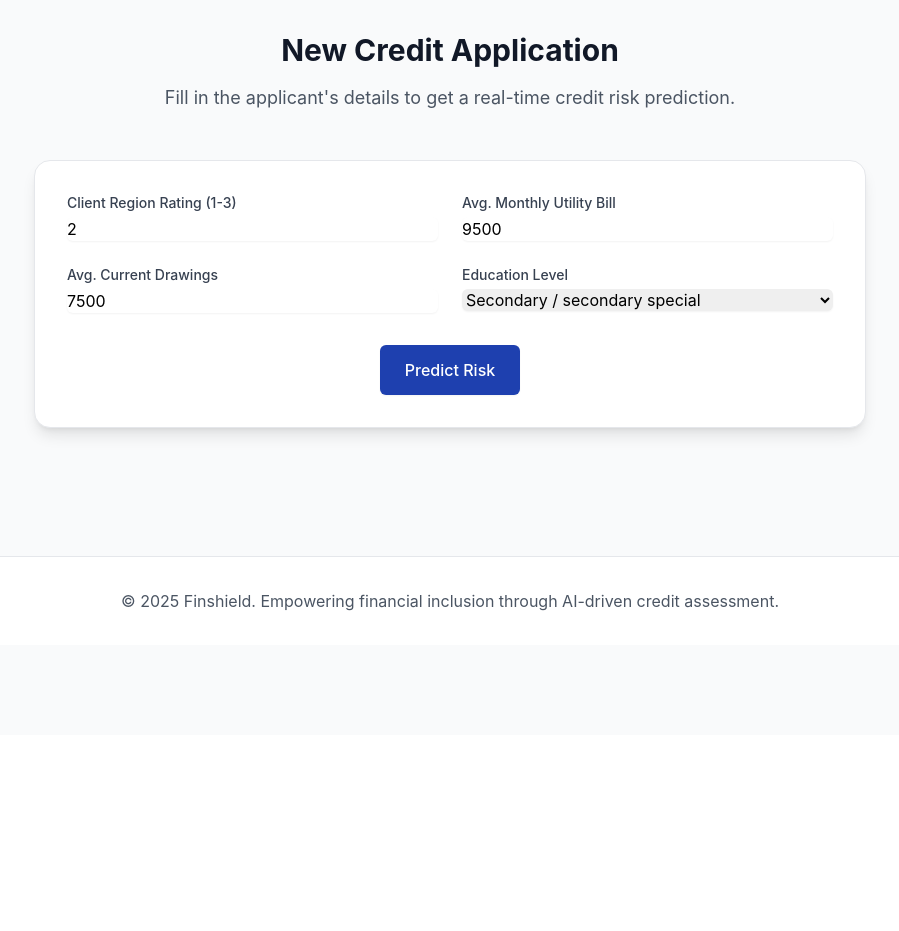
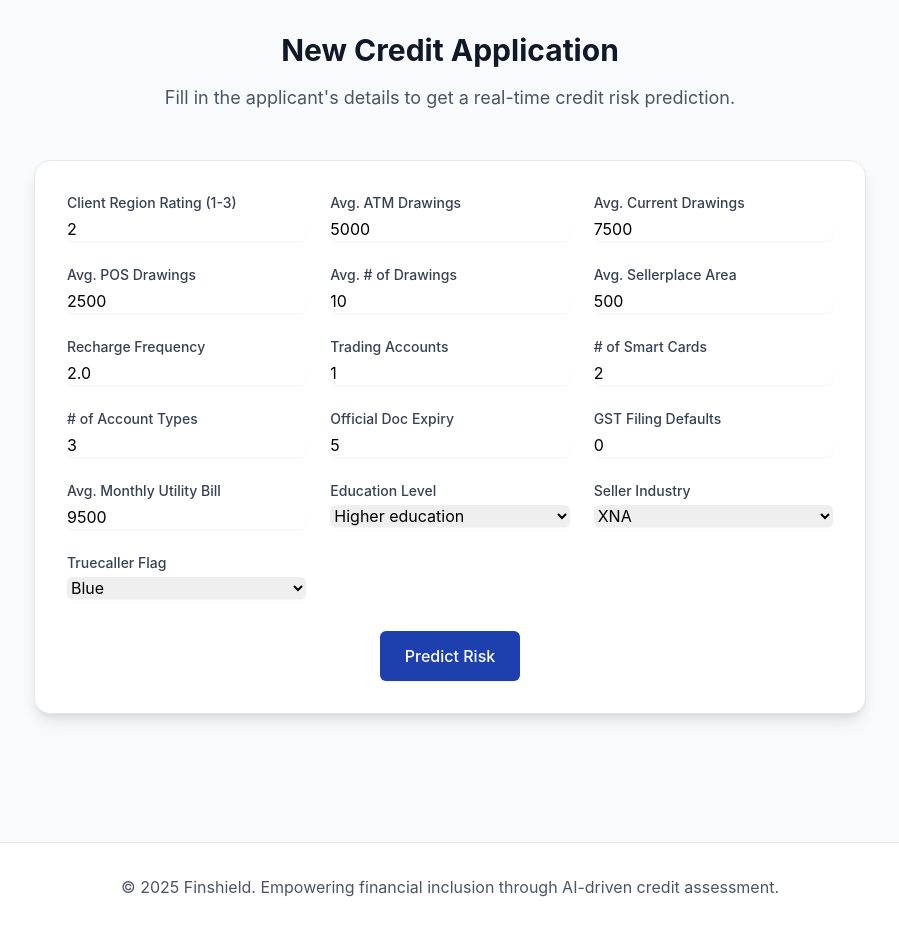
Before and after one commit to DivyanshGupta2006/Default-Probability-Model-Using-Alternative-Data, a FastAPI app: page /add in a window 1280 px wide. Shown: the part 65-996 px from the top of the page, without its empty margins (190-1089 px from the left). Before the commit the page ends 676 px from the top, so only its background shows below. Run offline with FastAPI, Linux system fonts and the light colour scheme; parts of the project's set-up code (start-up, migrations or seed data) failed here and were passed over; some libraries are stand-ins or nearby versions.

Commit message:
add_user updated

```diff
--- a/src/interface/static/js/main.js
+++ b/src/interface/static/js/main.js
@@ -1,16 +1,38 @@
-document.getElementById('credit-form').addEventListener('submit', async function(event) {
+// In: src/interface/static/js/main.js
+
+document.addEventListener('DOMContentLoaded', function() {
+    const creditForm = document.getElementById('credit-form');
+    if (!creditForm) return; // Stop if we're not on the add_user page
+
+    // Keep chart variables in a scope accessible to the functions
+    let probabilityChart = null;
+    let positiveFeaturesChart = null;
+    let negativeFeaturesChart = null;
+
+    creditForm.addEventListener('submit', async function(event) {
         event.preventDefault();
 
         const form = event.target;
+        const submitBtn = form.querySelector('button[type="submit"]');
+        const resultContainer = document.getElementById('result-container');
+
+        // Show loading state
+        resultContainer.style.display = 'none';
+        submitBtn.disabled = true;
+        submitBtn.innerHTML = `
+            <svg class="animate-spin -ml-1 mr-3 h-5 w-5 text-white inline" xmlns="http://www.w3.org/2000/svg" fill="none" viewBox="0 0 24 24">
+                <circle class="opacity-25" cx="12" cy="12" r="10" stroke="currentColor" stroke-width="4"></circle>
+                <path class="opacity-75" fill="currentColor" d="M4 12a8 8 0 018-8V0C5.373 0 0 5.373 0 12h4zm2 5.291A7.962 7.962 0 014 12H0c0 3.042 1.135 5.824 3 7.938l3-2.647z"></path>
+            </svg>
+            Processing...
+        `;
+
+        const applicationData = {};
         const formData = new FormData(form);
-    const resultContainer = document.getElementById('result-container');
-    const applicationData = {};
         formData.forEach((value, key) => {
             const input = form.querySelector(`[name="${key}"]`);
             applicationData[key] = input.type === 'number' ? parseFloat(value) : value;
         });
-
-    resultContainer.innerHTML = '<p>Loading prediction...</p>';
 
         try {
             const response = await fetch('/predict/new_applicant', {
@@ -22,54 +44,94 @@ document.getElementById('credit-form').addEventListener('submit', async function
             const result = await response.json();
 
             if (!response.ok) {
-            let errorMessage = result.detail || 'An unknown server error occurred.';
-            throw new Error(errorMessage);
+                throw new Error(result.detail || 'An unknown server error occurred.');
             }
 
-        // --- SUCCESS LOGIC ---
-        const probability = (result.prediction_probability * 100).toFixed(2);
-        const riskLevel = probability > 10 ? 'High' : 'Low';
-        const riskColor = riskLevel === 'High' ? '#B82E2E' : '#22AA99';
-
-        let explanationHtml = '<h4>Key Factors Influencing Prediction:</h4>';
-        const impacts = result.feature_impacts;
-
-        const sortedFeatures = Object.keys(impacts).sort((a, b) => Math.abs(impacts[b]) - Math.abs(impacts[a]));
-
-        const top_n = 5;
-        let positiveContributors = '';
-        let negativeContributors = '';
-        let posCount = 0;
-        let negCount = 0;
-
-        for (const feature of sortedFeatures) {
-            if (impacts[feature] > 0 && posCount < top_n) {
-                positiveContributors += `<li>${feature.replace(/_/g, ' ')} <span style="color: #B82E2E;">(increases risk)</span></li>`;
-                posCount++;
-            }
-            if (impacts[feature] < 0 && negCount < top_n) {
-                negativeContributors += `<li>${feature.replace(/_/g, ' ')} <span style="color: #22AA99;">(decreases risk)</span></li>`;
-                negCount++;
-            }
-            if (posCount >= top_n && negCount >= top_n) break;
-        }
-
-        explanationHtml += '<div><strong>Factors Increasing Risk:</strong><ul>' + positiveContributors + '</ul></div>';
-        explanationHtml += '<div><strong>Factors Decreasing Risk:</strong><ul>' + negativeContributors + '</ul></div>';
-
-        resultContainer.innerHTML = `
-            <h3>Prediction Result</h3>
-            <p style="font-size: 1.2em;">
-                Risk Level: <strong style="color: ${riskColor};">${riskLevel}</strong>
-            </p>
-            <p>
-                <strong>Probability of Default:</strong> ${probability}%
-            </p>
-            ${explanationHtml}
-        `;
+            renderResults(result);
 
         } catch (error) {
             console.error('Prediction Error:', error);
+            resultContainer.style.display = 'block';
             resultContainer.innerHTML = `<p style="color: red;"><strong>Error:</strong> ${error.message}</p>`;
+        } finally {
+            // Reset button
+            submitBtn.disabled = false;
+            submitBtn.innerHTML = 'Predict Risk';
         }
     });
+
+    function renderResults(result) {
+        const resultContainer = document.getElementById('result-container');
+
+        const resultHtml = `
+            <div class="bg-white p-8 rounded-2xl shadow-lg border border-gray-200">
+                <h2 class="text-3xl font-bold text-gray-900 text-center mb-8">Prediction Result</h2>
+                <div class="grid md:grid-cols-3 gap-8 items-center">
+                    <div class="md:col-span-1 text-center">
+                        <canvas id="probability-chart" width="200" height="200"></canvas>
+                        <div id="risk-level-text" class="text-2xl font-bold mt-4"></div>
+                        <div class="text-gray-600">Probability of Default</div>
+                    </div>
+                    <div class="md:col-span-2">
+                        <h3 class="text-xl font-semibold text-gray-800 mb-4">Key Factors Influencing Prediction</h3>
+                        <div>
+                            <h4 class="text-md font-medium text-red-600 mb-2">Factors Increasing Risk ↑</h4>
+                            <canvas id="positive-features-chart"></canvas>
+                        </div>
+                        <div class="mt-6">
+                            <h4 class="text-md font-medium text-green-600 mb-2">Factors Decreasing Risk ↓</h4>
+                            <canvas id="negative-features-chart"></canvas>
+                        </div>
+                    </div>
+                </div>
+            </div>
+        `;
+        resultContainer.innerHTML = resultHtml;
+        resultContainer.style.display = 'block';
+
+        const riskLevelText = document.getElementById('risk-level-text');
+        const probability = result.prediction_probability * 100;
+        const riskLevel = probability > 10 ? 'High' : 'Low';
+        const riskColor = riskLevel === 'High' ? '#ef4444' : '#22c55e';
+
+        riskLevelText.textContent = `${riskLevel} Risk (${probability.toFixed(2)}%)`;
+        riskLevelText.style.color = riskColor;
+
+        if (probabilityChart) probabilityChart.destroy();
+        if (positiveFeaturesChart) positiveFeaturesChart.destroy();
+        if (negativeFeaturesChart) negativeFeaturesChart.destroy();
+
+        const probCtx = document.getElementById('probability-chart').getContext('2d');
+        probabilityChart = new Chart(probCtx, {
+            type: 'doughnut',
+            data: { datasets: [{ data: [probability, 100 - probability], backgroundColor: [riskColor, '#e5e7eb'], borderColor: ['#ffffff'], borderWidth: 4 }] },
+            options: { responsive: true, cutout: '70%', plugins: { tooltip: { enabled: false }, legend: { display: false } } }
+        });
+
+        const impacts = result.feature_impacts;
+        const sortedFeatures = Object.keys(impacts).sort((a, b) => Math.abs(impacts[b]) - Math.abs(impacts[a]));
+        const top_n = 5;
+        const positiveFeatures = sortedFeatures.filter(f => impacts[f] > 0).slice(0, top_n).reverse();
+        const negativeFeatures = sortedFeatures.filter(f => impacts[f] < 0).slice(0, top_n).reverse();
+
+        const createBarChart = (canvasId, features, color) => {
+            const ctx = document.getElementById(canvasId).getContext('2d');
+            return new Chart(ctx, {
+                type: 'bar',
+                data: {
+                    labels: features.map(f => f.replace(/_/g, ' ').replace(/mode/g, '').trim()),
+                    datasets: [{ label: 'Impact', data: features.map(f => Math.abs(impacts[f])), backgroundColor: color, borderRadius: 4 }]
+                },
+                options: {
+                    indexAxis: 'y',
+                    responsive: true,
+                    plugins: { legend: { display: false } },
+                    scales: { x: { ticks: { display: false }, grid: { display: false }, border: { display: false } }, y: { grid: { display: false }, border: { display: false } } }
+                }
+            });
+        };
+
+        positiveFeaturesChart = createBarChart('positive-features-chart', positiveFeatures, 'rgba(239, 68, 68, 0.6)');
+        negativeFeaturesChart = createBarChart('negative-features-chart', negativeFeatures, 'rgba(34, 197, 94, 0.6)');
+    }
+});
--- a/src/interface/templates/add_user.html
+++ b/src/interface/templates/add_user.html
@@ -11,11 +11,66 @@
 
     <div class="bg-white p-8 rounded-2xl shadow-lg border border-gray-200">
         <form id="credit-form">
-            <div class="grid grid-cols-1 md:grid-cols-2 gap-6">
+            <div class="grid grid-cols-1 md:grid-cols-2 lg:grid-cols-3 gap-6">
 
                 <div class="form-group">
                     <label for="REGION_RATING_CLIENT_min" class="block text-sm font-medium text-gray-700">Client Region Rating (1-3)</label>
                     <input type="number" id="REGION_RATING_CLIENT_min" name="REGION_RATING_CLIENT_min" value="2" required class="mt-1 block w-full rounded-md border-gray-300 shadow-sm focus:border-finshield-blue focus:ring-finshield-blue">
+                </div>
+
+                <div class="form-group">
+                    <label for="AMT_DRAWINGS_ATM_CURRENT_mean" class="block text-sm font-medium text-gray-700">Avg. ATM Drawings</label>
+                    <input type="number" step="100" id="AMT_DRAWINGS_ATM_CURRENT_mean" name="AMT_DRAWINGS_ATM_CURRENT_mean" value="5000" class="mt-1 block w-full rounded-md border-gray-300 shadow-sm focus:border-finshield-blue focus:ring-finshield-blue">
+                </div>
+
+                <div class="form-group">
+                    <label for="AMT_DRAWINGS_CURRENT_mean" class="block text-sm font-medium text-gray-700">Avg. Current Drawings</label>
+                    <input type="number" step="100" id="AMT_DRAWINGS_CURRENT_mean" name="AMT_DRAWINGS_CURRENT_mean" value="7500" required class="mt-1 block w-full rounded-md border-gray-300 shadow-sm focus:border-finshield-blue focus:ring-finshield-blue">
+                </div>
+
+                <div class="form-group">
+                    <label for="AMT_DRAWINGS_POS_CURRENT_mean" class="block text-sm font-medium text-gray-700">Avg. POS Drawings</label>
+                    <input type="number" step="100" id="AMT_DRAWINGS_POS_CURRENT_mean" name="AMT_DRAWINGS_POS_CURRENT_mean" value="2500" class="mt-1 block w-full rounded-md border-gray-300 shadow-sm focus:border-finshield-blue focus:ring-finshield-blue">
+                </div>
+
+                <div class="form-group">
+                    <label for="CNT_DRAWINGS_CURRENT_mean" class="block text-sm font-medium text-gray-700">Avg. # of Drawings</label>
+                    <input type="number" step="1" id="CNT_DRAWINGS_CURRENT_mean" name="CNT_DRAWINGS_CURRENT_mean" value="10" class="mt-1 block w-full rounded-md border-gray-300 shadow-sm focus:border-finshield-blue focus:ring-finshield-blue">
+                </div>
+
+                <div class="form-group">
+                    <label for="SELLERPLACE_AREA_mean" class="block text-sm font-medium text-gray-700">Avg. Sellerplace Area</label>
+                    <input type="number" id="SELLERPLACE_AREA_mean" name="SELLERPLACE_AREA_mean" value="500" class="mt-1 block w-full rounded-md border-gray-300 shadow-sm focus:border-finshield-blue focus:ring-finshield-blue">
+                </div>
+
+                <div class="form-group">
+                    <label for="RCHRG_FRQ" class="block text-sm font-medium text-gray-700">Recharge Frequency</label>
+                    <input type="number" step="0.1" id="RCHRG_FRQ" name="RCHRG_FRQ" value="2.0" class="mt-1 block w-full rounded-md border-gray-300 shadow-sm focus:border-finshield-blue focus:ring-finshield-blue">
+                </div>
+
+                <div class="form-group">
+                    <label for="TRD_ACC" class="block text-sm font-medium text-gray-700">Trading Accounts</label>
+                    <input type="number" step="1" id="TRD_ACC" name="TRD_ACC" value="1" class="mt-1 block w-full rounded-md border-gray-300 shadow-sm focus:border-finshield-blue focus:ring-finshield-blue">
+                </div>
+
+                <div class="form-group">
+                    <label for="NO_OF_SMRT_CARD" class="block text-sm font-medium text-gray-700"># of Smart Cards</label>
+                    <input type="number" id="NO_OF_SMRT_CARD" name="NO_OF_SMRT_CARD" value="2" class="mt-1 block w-full rounded-md border-gray-300 shadow-sm focus:border-finshield-blue focus:ring-finshield-blue">
+                </div>
+
+                <div class="form-group">
+                    <label for="NO_TYPE_OF_ACC" class="block text-sm font-medium text-gray-700"># of Account Types</label>
+                    <input type="number" id="NO_TYPE_OF_ACC" name="NO_TYPE_OF_ACC" value="3" class="mt-1 block w-full rounded-md border-gray-300 shadow-sm focus:border-finshield-blue focus:ring-finshield-blue">
+                </div>
+
+                <div class="form-group">
+                    <label for="OFC_DOC_EXP" class="block text-sm font-medium text-gray-700">Official Doc Expiry</label>
+                    <input type="number" id="OFC_DOC_EXP" name="OFC_DOC_EXP" value="5" class="mt-1 block w-full rounded-md border-gray-300 shadow-sm focus:border-finshield-blue focus:ring-finshield-blue">
+                </div>
+
+                <div class="form-group">
+                    <label for="GST_FIL_DEF" class="block text-sm font-medium text-gray-700">GST Filing Defaults</label>
+                    <input type="number" id="GST_FIL_DEF" name="GST_FIL_DEF" value="0" class="mt-1 block w-full rounded-md border-gray-300 shadow-sm focus:border-finshield-blue focus:ring-finshield-blue">
                 </div>
 
                 <div class="form-group">
@@ -24,16 +79,32 @@
                 </div>
 
                 <div class="form-group">
-                    <label for="AMT_DRAWINGS_CURRENT_mean" class="block text-sm font-medium text-gray-700">Avg. Current Drawings</label>
-                    <input type="number" step="100" id="AMT_DRAWINGS_CURRENT_mean" name="AMT_DRAWINGS_CURRENT_mean" value="7500" required class="mt-1 block w-full rounded-md border-gray-300 shadow-sm focus:border-finshield-blue focus:ring-finshield-blue">
+                    <label for="NAME_EDUCATION_TYPE_mode" class="block text-sm font-medium text-gray-700">Education Level</label>
+                    <select id="NAME_EDUCATION_TYPE_mode" name="NAME_EDUCATION_TYPE_mode" class="mt-1 block w-full rounded-md border-gray-300 shadow-sm focus:border-finshield-blue focus:ring-finshield-blue">
+                        <option>Secondary / secondary special</option>
+                        <option selected>Higher education</option>
+                        <option>Incomplete higher</option>
+                        <option>Lower secondary</option>
+                        <option>Academic degree</option>
+                    </select>
                 </div>
 
                 <div class="form-group">
-                    <label for="NAME_EDUCATION_TYPE_mode" class="block text-sm font-medium text-gray-700">Education Level</label>
-                    <select id="NAME_EDUCATION_TYPE_mode" name="NAME_EDUCATION_TYPE_mode" class="mt-1 block w-full rounded-md border-gray-300 shadow-sm focus:border-finshield-blue focus:ring-finshield-blue">
-                        <option>Secondary / secondary special</option>
-                        <option>Higher education</option>
-                        <option>Incomplete higher</option>
+                    <label for="NAME_SELLER_INDUSTRY_mode" class="block text-sm font-medium text-gray-700">Seller Industry</label>
+                    <select id="NAME_SELLER_INDUSTRY_mode" name="NAME_SELLER_INDUSTRY_mode" class="mt-1 block w-full rounded-md border-gray-300 shadow-sm focus:border-finshield-blue focus:ring-finshield-blue">
+                        <option>XNA</option>
+                        <option>Consumer electronics</option>
+                        <option>Clothing</option>
+                        <option>Connectivity</option>
+                    </select>
+                </div>
+
+                <div class="form-group">
+                    <label for="TRUECALR_FLAG" class="block text-sm font-medium text-gray-700">Truecaller Flag</label>
+                    <select id="TRUECALR_FLAG" name="TRUECALR_FLAG" class="mt-1 block w-full rounded-md border-gray-300 shadow-sm focus:border-finshield-blue focus:ring-finshield-blue">
+                        <option>Blue</option>
+                        <option>Red</option>
+                        <option>Golden</option>
                     </select>
                 </div>
             </div>
--- a/src/interface/templates/base.html
+++ b/src/interface/templates/base.html
@@ -6,6 +6,8 @@
     <title>{% block title %}Finshield - Credit Risk Assessment{% endblock %}</title>
 
     <script src="https://cdn.tailwindcss.com"></script>
+
+    <script src="https://cdnjs.cloudflare.com/ajax/libs/Chart.js/3.9.1/chart.min.js"></script>
 
     <link rel="stylesheet" href="{{ url_for('static', path='/css/style.css') }}">
 
@@ -27,24 +29,47 @@
     <nav class="bg-white/90 backdrop-blur-sm border-b border-gray-200 sticky top-0 z-50">
         <div class="max-w-7xl mx-auto px-4 sm:px-6 lg:px-8">
             <div class="flex justify-between h-16">
-                <div class="flex items-center"><div class="flex-shrink-0"><h1 class="text-2xl font-bold bg-gradient-to-r from-finshield-blue to-finshield-light bg-clip-text text-transparent">🛡 Finshield</h1></div></div>
+                <div class="flex items-center">
+                    <div class="flex-shrink-0">
+                        <h1 class="text-2xl font-bold bg-gradient-to-r from-finshield-blue to-finshield-light bg-clip-text text-transparent">
+                            🛡 Finshield
+                        </h1>
+                    </div>
+                </div>
                 <div class="hidden md:flex items-center space-x-8">
                     <a href="/" class="text-gray-700 hover:text-finshield-blue transition-colors duration-200 font-medium">Home</a>
                     <a href="/predict/add_new_user_form" class="text-gray-700 hover:text-finshield-blue transition-colors duration-200 font-medium">Add User</a>
                     <a href="/track" class="text-gray-700 hover:text-finshield-blue transition-colors duration-200 font-medium">Tracking</a>
                     <a href="/about" class="text-gray-700 hover:text-finshield-blue transition-colors duration-200 font-medium">About</a>
                 </div>
-                <div class="md:hidden flex items-center"><button type="button" class="mobile-menu-button text-gray-700"><svg class="h-6 w-6" fill="none" viewBox="0 0 24 24" stroke="currentColor"><path stroke-linecap="round" stroke-linejoin="round" stroke-width="2" d="M4 6h16M4 12h16M4 18h16"></path></svg></button></div>
+                <div class="md:hidden flex items-center">
+                    <button type="button" class="mobile-menu-button text-gray-700">
+                        <svg class="h-6 w-6" fill="none" viewBox="0 0 24 24" stroke="currentColor"><path stroke-linecap="round" stroke-linejoin="round" stroke-width="2" d="M4 6h16M4 12h16M4 18h16"></path></svg>
+                    </button>
+                </div>
             </div>
         </div>
-        <div class="mobile-menu hidden md:hidden"><div class="px-2 pt-2 pb-3 space-y-1 sm:px-3 bg-white border-t border-gray-200"><a href="/" class="block px-3 py-2 text-gray-700">Home</a><a href="/predict/add_new_user_form" class="block px-3 py-2 text-gray-700">Add User</a><a href="/track" class="block px-3 py-2 text-gray-700">Tracking</a><a href="/about" class="block px-3 py-2 text-gray-700">About</a></div></div>
+        <div class="mobile-menu hidden md:hidden">
+            <div class="px-2 pt-2 pb-3 space-y-1 sm:px-3 bg-white border-t border-gray-200">
+                <a href="/" class="block px-3 py-2 text-gray-700">Home</a>
+                <a href="/predict/add_new_user_form" class="block px-3 py-2 text-gray-700">Add User</a>
+                <a href="/track" class="block px-3 py-2 text-gray-700">Tracking</a>
+                <a href="/about" class="block px-3 py-2 text-gray-700">About</a>
+            </div>
+        </div>
     </nav>
 
     <main class="flex-1">
         {% block content %}{% endblock %}
     </main>
 
-    <footer class="bg-white border-t border-gray-200 mt-12"><div class="max-w-7xl mx-auto px-4 sm:px-6 lg:px-8 py-8"><div class="text-center text-gray-600"><p>&copy; 2025 Finshield. Empowering financial inclusion through AI-driven credit assessment.</p></div></div></footer>
+    <footer class="bg-white border-t border-gray-200 mt-12">
+        <div class="max-w-7xl mx-auto px-4 sm:px-6 lg:px-8 py-8">
+            <div class="text-center text-gray-600">
+                <p>&copy; 2025 Finshield. Empowering financial inclusion through AI-driven credit assessment.</p>
+            </div>
+        </div>
+    </footer>
 
     {% block scripts %}{% endblock %}
 
```
Lines whose indentation alone changed are shown as unchanged.
